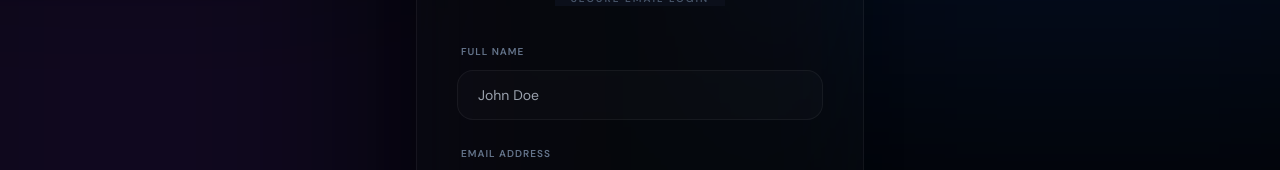
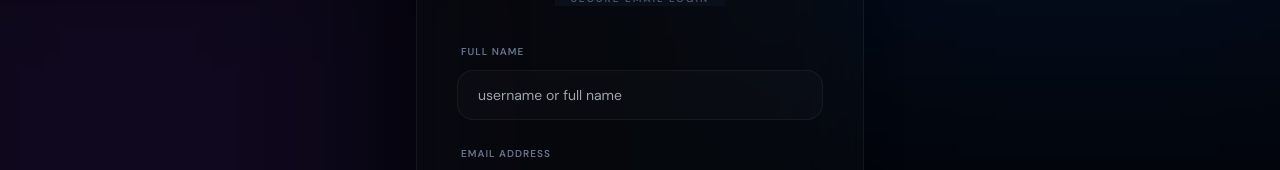
Before and after one commit to faskey37/DevLinks, a Next.js app: page /auth/signin in a window 1280 px wide. Both pictures are taken after a click on the button "JOIN". Shown: the part 486-656 px from the top of the page. Built offline with nearby package versions, Linux system fonts and the light colour scheme; no server answers.

Commit message:
Update page.tsx

```diff
--- a/src/app/auth/signin/page.tsx
+++ b/src/app/auth/signin/page.tsx
@@ -218,7 +218,7 @@ export default function SignInPage() {
                 <input
                   {...signUpForm.register("displayName")}
                   className="w-full rounded-2xl border border-white/5 bg-white/[0.02] px-5 py-3.5 text-sm outline-none transition focus:border-blue-500/50 focus:bg-white/[0.05] focus:ring-4 focus:ring-blue-500/10"
-                  placeholder="John Doe"
+                  placeholder="username or full name"
                 />
               </div>
             )}
```
